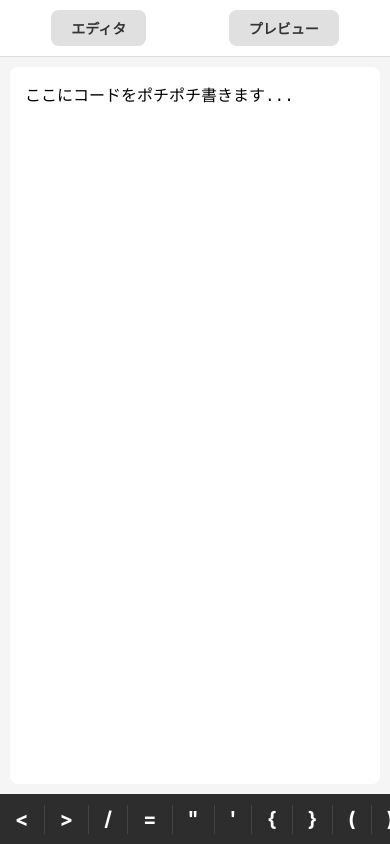
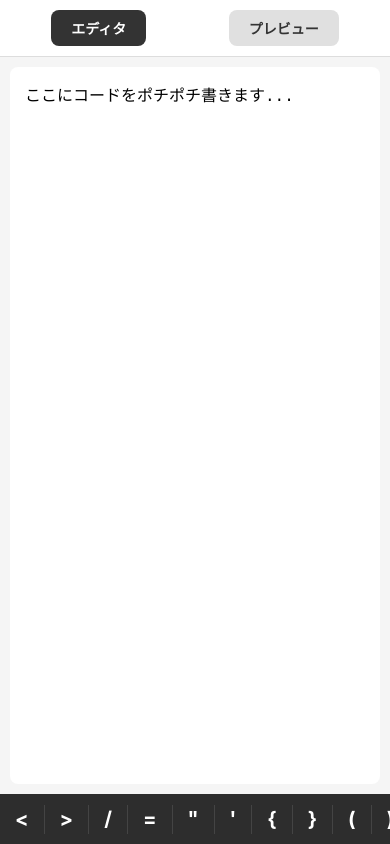
Before and after one commit to hibiki2gou/PochiCode, a React Native app: screen / in a window 390 px wide. Built offline with nearby package versions, Linux system fonts and the light colour scheme.

Commit message:
feat: タブ切り替え機能とプレビュー画面の仮実装

```diff
--- a/App.js
+++ b/App.js
@@ -21,16 +21,23 @@ export default function App() {
         <SafeAreaView style={styles.container}>
             {/* ヘッダー領域 */}
             <View style={styles.header}>
-                <TouchableOpacity style={styles.tabButton}>
-                    <Text style={styles.tabText}>エディタ</Text>
+                <TouchableOpacity
+                    style={[styles.tabButton, activeTab === 'editor' && styles.activeTabButton]}
+                    onPress={() => setActiveTab('editor')}
+                >
+                    <Text style={[styles.tabText, activeTab === 'editor' && styles.activeTabText]}>エディタ</Text>
                 </TouchableOpacity>
-                <TouchableOpacity style={styles.tabButton}>
-                    <Text style={styles.tabText}>プレビュー</Text>
+                <TouchableOpacity
+                    style={[styles.tabButton, activeTab === 'preview' && styles.activeTabButton]}
+                    onPress={() => setActiveTab('preview')}
+                >
+                    <Text style={[styles.tabText, activeTab === 'preview' && styles.activeTabText]}>プレビュー</Text>
                 </TouchableOpacity>
             </View>
 
             {/* メイン領域 */}
             <View style={styles.main}>
+                {activeTab === 'editor' ? (
                     <TextInput
                         style={styles.editor}
                         multiline
@@ -40,12 +47,17 @@ export default function App() {
                         autoCapitalize="none"
                         autoCorrect={false}
                     />
+                ) : (
+                    <View style={styles.previewContainer}>
+                        <Text style={styles.previewText}>ここにWebプレビューが表示されます</Text>
+                        <Text style={styles.previewText}>プレビュー内容</Text>
+                    </View>
+                )}
             </View>
 
             {/* フッター領域 */}
-            <KeyboardAvoidingView
-                behavior={Platform.OS === 'ios' ? 'padding' : 'height'}
-            >
+            {activeTab === 'editor' && (
+                <KeyboardAvoidingView behavior={Platform.OS === 'ios' ? 'padding' : 'height'}>
                     <View style={styles.snippetBar}>
                         <ScrollView horizontal showsHorizontalScrollIndicator={false} keyboardShouldPersistTaps="always">
                             {snippets.map((item, index) => (
@@ -60,6 +72,7 @@ export default function App() {
                         </ScrollView>
                     </View>
                 </KeyboardAvoidingView>
+            )}
         </SafeAreaView>
     );
 }
@@ -68,27 +81,19 @@ const styles = StyleSheet.create({
     container: { flex: 1, backgroundColor: '#f5f5f5' },
     header: { flexDirection: 'row', justifyContent: 'space-around', padding: 10, backgroundColor: '#ffffff', borderBottomWidth: 1, borderColor: '#ddd' },
     tabButton: { paddingVertical: 8, paddingHorizontal: 20, backgroundColor: '#e0e0e0', borderRadius: 8 },
+
+    activeTabButton: { backgroundColor: '#333' },
     tabText: { fontWeight: 'bold', color: '#333' },
+    activeTabText: { color: '#fff' },
+
     main: { flex: 1, padding: 10 },
     editor: { flex: 1, backgroundColor: '#ffffff', padding: 15, borderRadius: 8, fontSize: 16, fontFamily: Platform.OS === 'ios' ? 'Courier' : 'monospace', textAlignVertical: 'top' },
 
-    // スニペットバーのデザイン
-    snippetBar: {
-        height: 50,
-        backgroundColor: '#2d2d2d',
-        flexDirection: 'row',
-        alignItems: 'center'
-    },
-    snippetButton: {
-        paddingHorizontal: 15,
-        justifyContent: 'center',
-        alignItems: 'center',
-        borderRightWidth: 1,
-        borderColor: '#444'
-    },
-    snippetButtonText: {
-        color: '#fff',
-        fontSize: 20,
-        fontWeight: 'bold'
-    }
+    previewContainer: { flex: 1, justifyContent: 'center', alignItems: 'center', backgroundColor: '#fff', borderRadius: 8 },
+    previewText: { fontSize: 18, fontWeight: 'bold', color: '#555', marginBottom: 10 },
+    previewSubText: { fontSize: 14, color: '#888' },
+
+    snippetBar: { height: 50, backgroundColor: '#2d2d2d', flexDirection: 'row', alignItems: 'center' },
+    snippetButton: { paddingHorizontal: 15, justifyContent: 'center', alignItems: 'center', borderRightWidth: 1, borderColor: '#444' },
+    snippetButtonText: { color: '#fff', fontSize: 20, fontWeight: 'bold' }
 });
```
Lines whose indentation alone changed are shown as unchanged.
